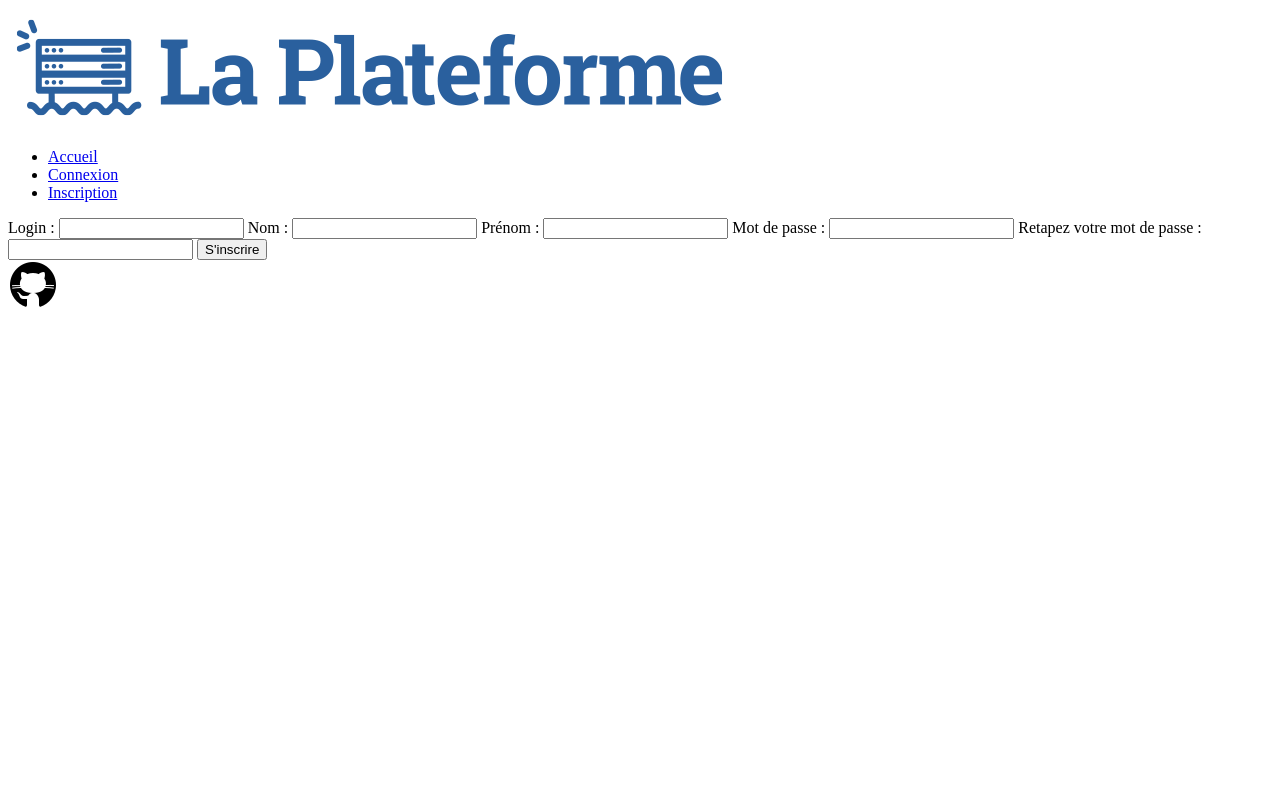
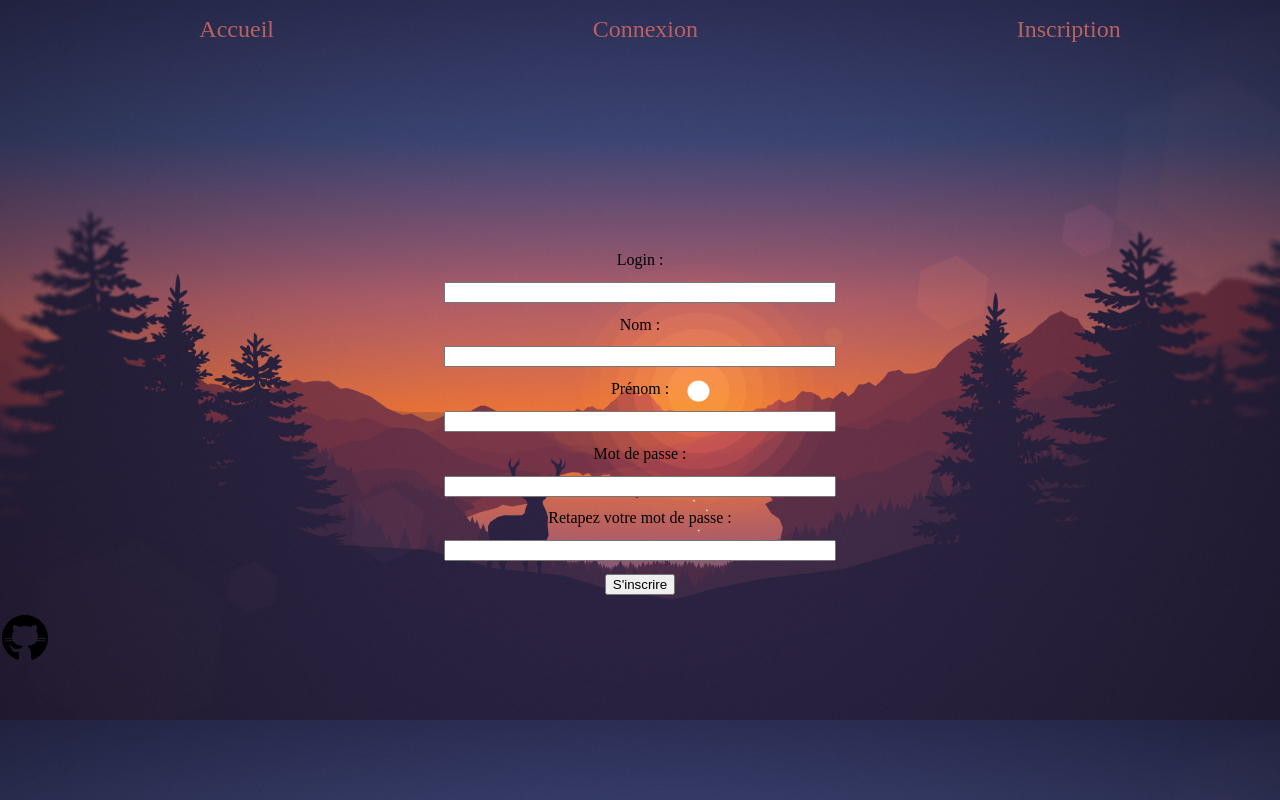
Before and after one commit to benomar-ahmed/module-connexion, a PHP site: page /module-connexion/inscription.php in a window 1280 px wide. Run offline with PHP 8.4, Linux system fonts and the light colour scheme.

Commit message:
file inscription finish.

```diff
--- a/header.php
+++ b/header.php
@@ -1,5 +1,13 @@
+<!DOCTYPE html>
+<html lang="en">
+<head>
+    <meta charset="UTF-8">
+    <meta http-equiv="X-UA-Compatible" content="IE=edge">
+    <meta name="viewport" content="width=device-width, initial-scale=1.0">
+    <title>Document</title>
+</head>
+<body>
     <header>
-    <img src="Images/logo_laplateforme.png" alt="Logo de la PLateforme">
         <nav>
             <ul>
                 <li><a href="index.php">Accueil</a></li>
@@ -8,3 +16,6 @@
             </ul>
         </nav>
     </header>
+
+</body>
+</html>
--- a/index.php
+++ b/index.php
@@ -4,13 +4,16 @@
     <meta charset="UTF-8">
     <meta http-equiv="X-UA-Compatible" content="IE=edge">
     <meta name="viewport" content="width=device-width, initial-scale=1.0">
+    <link rel="stylesheet" href="style.css">
     <title>Document</title>
 </head>
 <body>
     <?php include 'header.php';  ?>
 
     <main>
-        <h1>Bienvenue dans mon projet Module/Connexion</h1>
+        <div id="h1-index">
+            <h1>Bienvenue dans mon projet Module/Connexion</h1>
+        </div>
     </main>
 
     <?php include 'footer.php'; ?>
--- /dev/null
+++ b/inscrip.php
@@ -0,0 +1,14 @@
+<?php
+
+$mysqli = new mysqli("localhost","root","","moduleconnexion");
+$message = "Les mots de passes ne sont pas identiques !";
+
+
+
+if(isset($_POST['submit'])){
+    if($_POST['password']==$_POST['password1']){
+        $result = mysqli_query($mysqli,"INSERT INTO utilisateurs (`login`,`nom`,`prenom`,`password`) VALUES ('".$_POST['login']."','".$_POST['nom']."','".$_POST['prenom']."','".$_POST['password']."');");
+        header('Location: http://localhost/module-connexion/module-connexion/connexion.php');
+    }
+}
+?>
--- a/inscription.php
+++ b/inscription.php
@@ -1,14 +1,5 @@
 <?php
-
-$mysqli = new mysqli("localhost","root","","moduleconnexion");
-$message = "Les mots de passes ne sont pas identiques !";
-
-if(isset($_POST['submit'])){
-    if($_POST['password']==$_POST['password1']){
-        $result = mysqli_query($mysqli,"INSERT INTO utilisateurs (`login`,`nom`,`prenom`,`password`) VALUES ('".$_POST['login']."','".$_POST['nom']."','".$_POST['prenom']."','".$_POST['password']."');");
-
-    }
-}
+include 'inscrip.php';
 ?>
 
 <!DOCTYPE html>
@@ -17,6 +8,7 @@ if(isset($_POST['submit'])){
     <meta charset="UTF-8">
     <meta http-equiv="X-UA-Compatible" content="IE=edge">
     <meta name="viewport" content="width=device-width, initial-scale=1.0">
+    <link rel="stylesheet" href="style.css">
     <title>Inscription</title>
 </head>
 <body>
@@ -25,15 +17,15 @@ if(isset($_POST['submit'])){
     <main>
         <form action="" method="post">
             <label for="login">Login :</label>
-            <input type="text" name="login" id="login" required="required">
+            <input type="text" name="login" class="champ" id="login" required="required">
             <label for="nom">Nom :</label>
-            <input type="text" name="nom" id="nom" required="required">
+            <input type="text" name="nom" class="champ" id="nom" required="required">
             <label for="prenom">Prénom :</label>
-            <input type="text" name="prenom" id="prenom" required="required">
+            <input type="text" name="prenom" class="champ" id="prenom" required="required">
             <label for="password">Mot de passe :</label>
-            <input type="password" name="password" id="password" required="required">
+            <input type="password" name="password" class="champ" id="password" required="required">
             <label for="password1">Retapez votre mot de passe :</label>
-            <input type="password" name="password1" id="password1" required="required">
+            <input type="password" name="password1" class="champ" id="password1" required="required">
             <input type="submit" value="S'inscrire" name="submit"><br>
             <?php if(isset($_POST['submit'])){
                     if($_POST['password']!=$_POST['password1']){
--- a/style.css
+++ b/style.css
@@ -0,0 +1,80 @@
+/*###################################################################################*/
+/*###################################################################################*/
+/*#########################           B O D Y        ################################*/
+/*###################################################################################*/
+/*###################################################################################*/
+
+body{
+    margin : 0;
+    padding : 0;
+    background-image: url("Images/background.jpg");
+    background-size: cover;
+}
+
+
+/*###################################################################################*/
+/*###################################################################################*/
+/*#########################         H E A D E R        ##############################*/
+/*###################################################################################*/
+/*###################################################################################*/
+
+
+nav ul {
+    display: flex;
+    justify-content: space-around;
+}
+
+nav ul li {
+    list-style-type: none;
+    font-size : 150%;
+
+}
+
+nav ul li a{
+    text-decoration:none;
+    color: #ba605f;
+}
+
+
+/*###################################################################################*/
+/*###################################################################################*/
+/*#########################             M A I N        ##############################*/
+/*###################################################################################*/
+/*###################################################################################*/
+
+
+#h1-index{
+   display: flex;
+   justify-content: center;
+}
+main {
+    width: 100%;
+    padding-top: 15%;
+}
+
+form {
+    display: flex;
+    flex-direction: column;
+    align-items: center;
+}
+
+.champ {
+    width: 30%;
+    margin: 1%;
+}
+
+#main_connex{
+    display: flex;
+    justify-content : center;
+    font-size: 150%;
+}
+
+span {
+    color: red;
+}
+
+/*###################################################################################*/
+/*###################################################################################*/
+/*#########################           F O O T E R      ##############################*/
+/*###################################################################################*/
+/*###################################################################################*/
```
Also changed, not shown: connex.php (+28 -0 lines), connexion.php (+4 -23 lines), index_connexion.php (added, +30 -0 lines), index_connexion_admin.php (added, +30 -0 lines), Images/background.jpg (added). Lines whose indentation alone changed are shown as unchanged.
